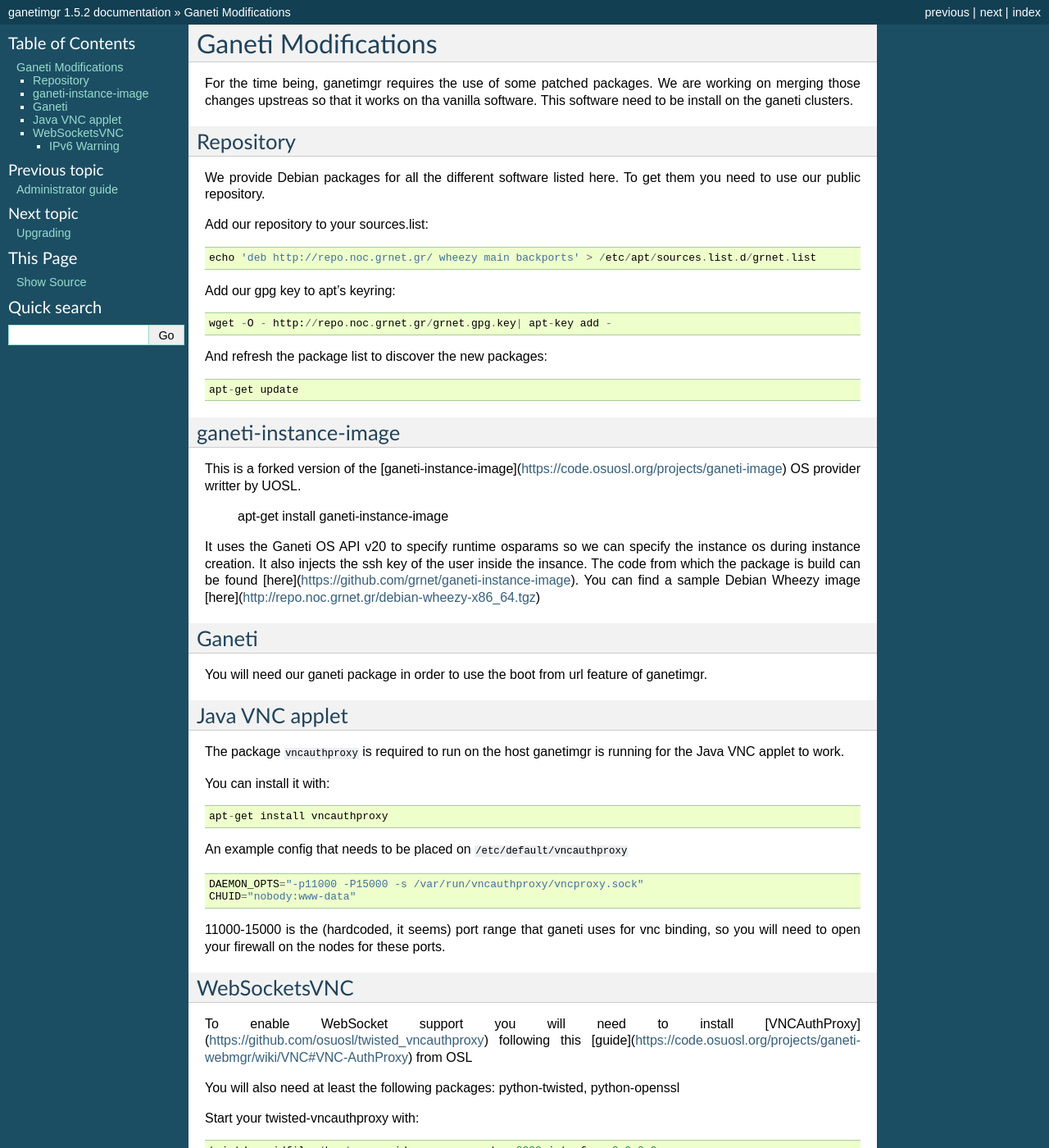
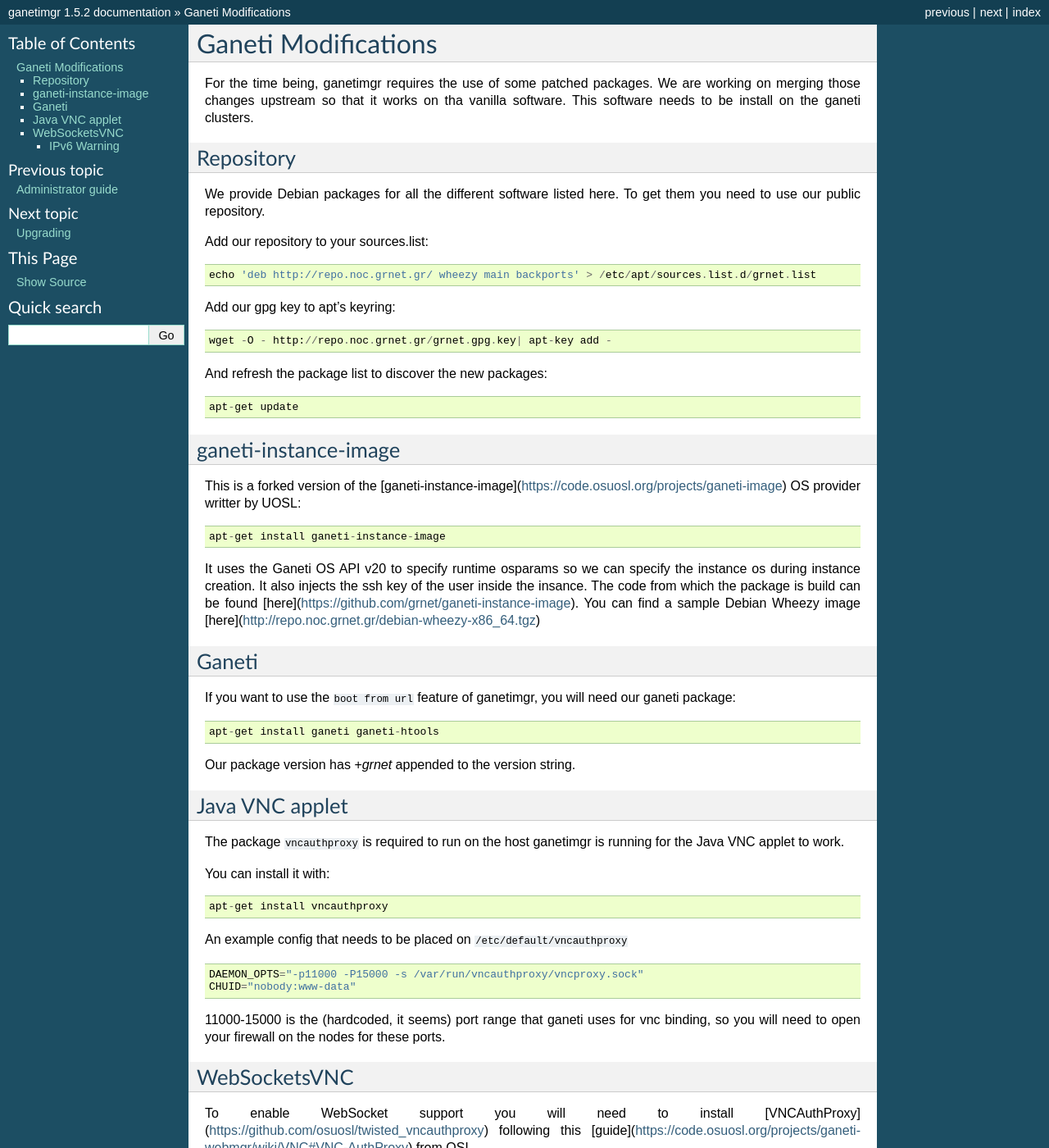
Before and after one commit to grnet/ganetimgr, a Sphinx documentation site: the page built from docs/source/ganeti.rst, in a window 1280 px wide and 1400 px high. Shown: the whole window at 82% size. Built offline with Sphinx 7.4.7, drawn with Linux system fonts in a browser that asks for light colours.

Commit message:
Fix typos and change some styling

```diff
--- a/docs/source/ganeti.rst
+++ b/docs/source/ganeti.rst
@@ -1,8 +1,8 @@
 Ganeti Modifications
 ====================
 
-For the time being, ganetimgr requires the use of some patched packages. We are working on merging those changes upstreas so that it works on tha vanilla software.
-This software need to be install on the ganeti clusters.
+For the time being, ganetimgr requires the use of some patched packages. We are working on merging those changes upstream so that it works on tha vanilla software.
+This software needs to be install on the ganeti clusters.
 
 Repository
 ----------
@@ -11,7 +11,7 @@
 
 Add our repository to your sources.list::
 
-  echo 'deb http://repo.noc.grnet.gr/ wheezy main backports' > /etc/apt/sources.list.d/grnet.list
+    echo 'deb http://repo.noc.grnet.gr/ wheezy main backports' > /etc/apt/sources.list.d/grnet.list
 
 Add our gpg key to apt's keyring::
 
@@ -19,13 +19,13 @@
 
 And refresh the package list to discover the new packages::
 
-   apt-get update
+    apt-get update
 
 
 ganeti-instance-image
 ---------------------
 
-This is a forked version of the [ganeti-instance-image](https://code.osuosl.org/projects/ganeti-image) OS provider writter by UOSL.
+This is a forked version of the [ganeti-instance-image](https://code.osuosl.org/projects/ganeti-image) OS provider writter by UOSL::
 
     apt-get install ganeti-instance-image
 
@@ -38,8 +38,11 @@
 Ganeti
 ------
 
-You will need our ganeti package in order to use the boot from url feature of ganetimgr.
+If you want to use the ``boot from url`` feature of ganetimgr, you will need our ganeti package::
 
+    apt-get install ganeti ganeti-htools
+
+Our package version has *+grnet* appended to the version string.
 
 Java VNC applet
 ---------------
```
